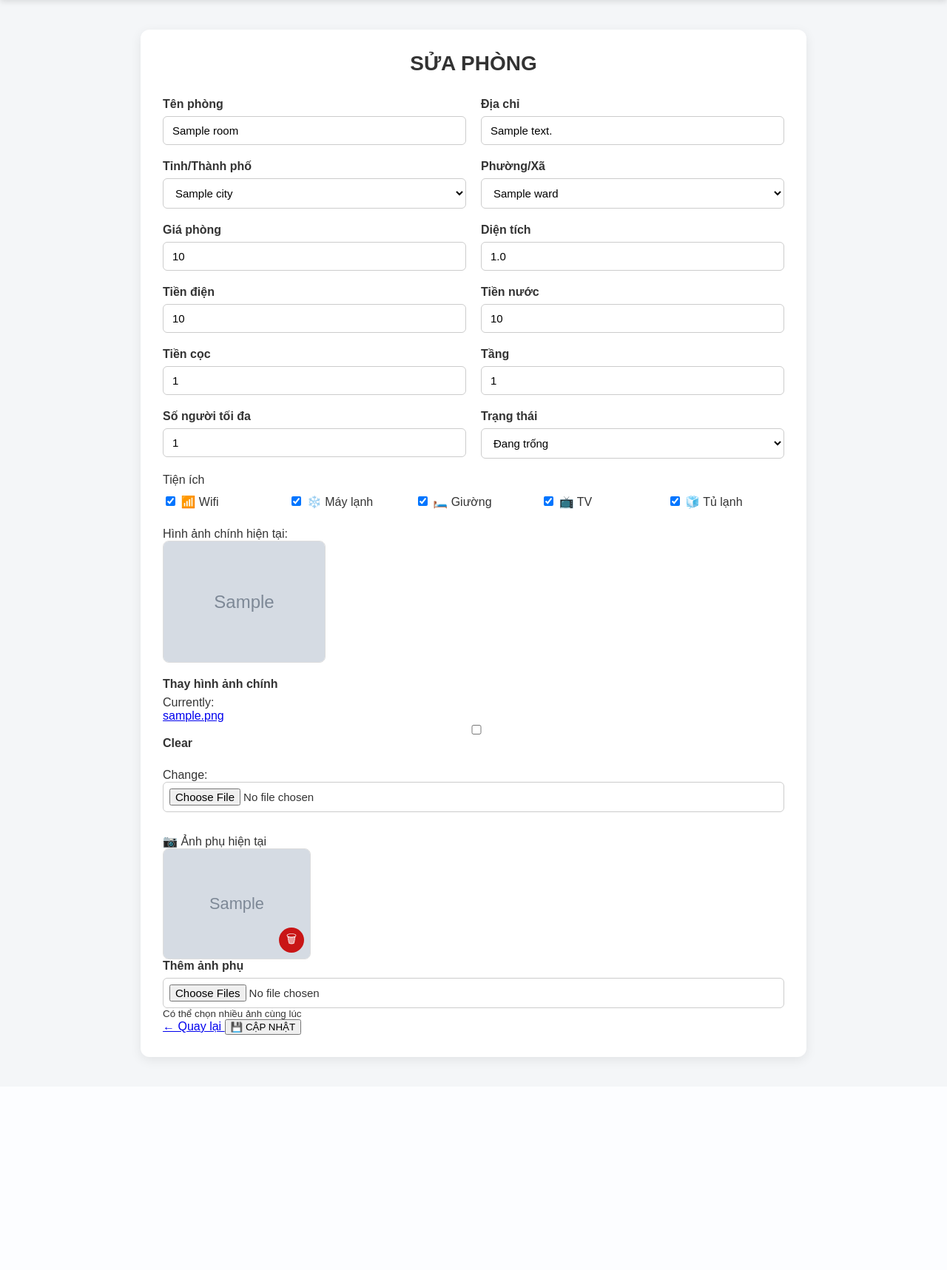
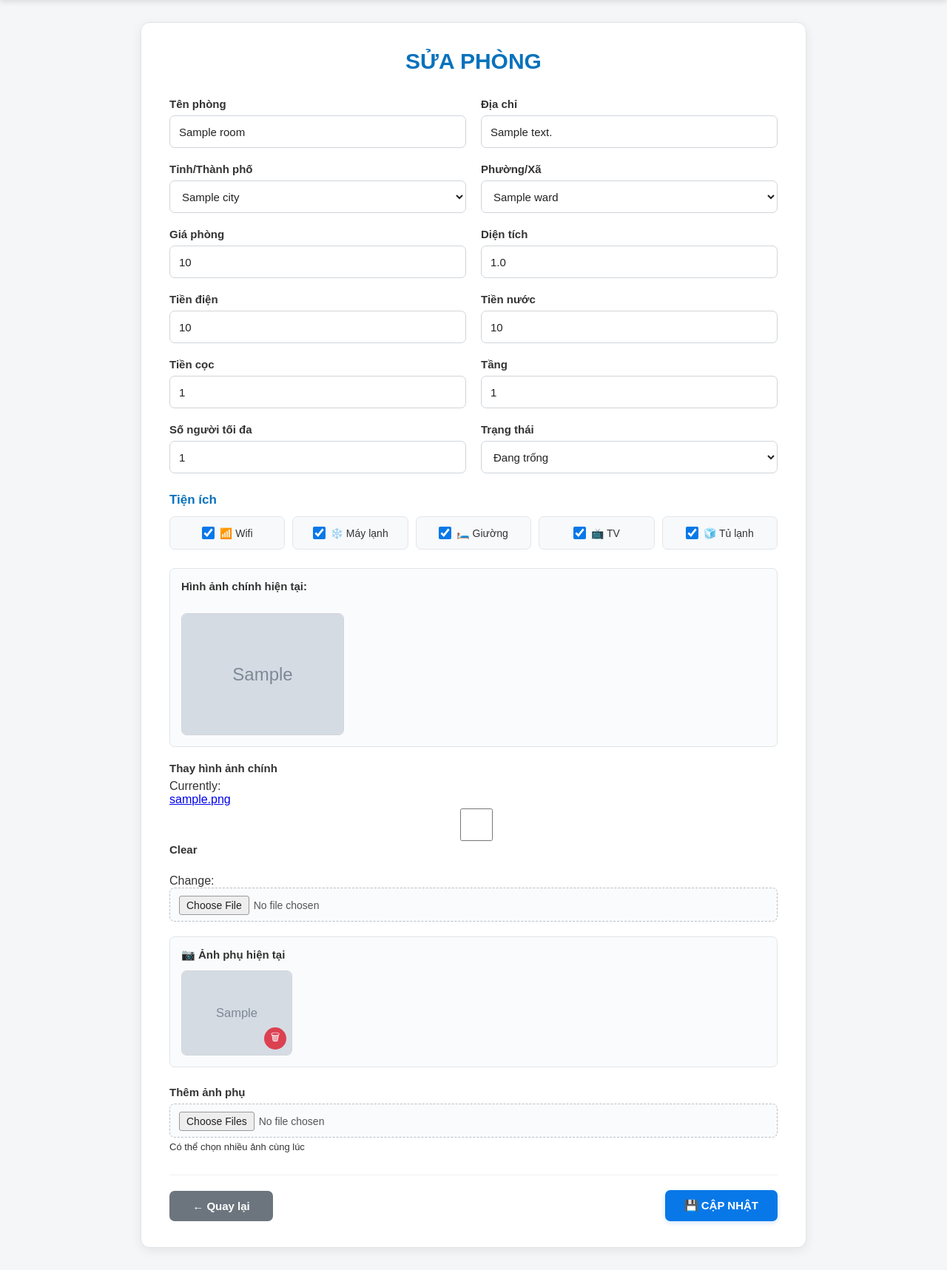
Before and after one commit to kuroutranb10-sys/room-rental-django, a Django app: page /rooms/edit/1/ in a window 1280 px wide. Shown: the part 65-1782 px from the top of the page at 74% size. Before the commit the page ends 1503 px from the top, so only its background shows below. Run offline with Django 4.2, Linux system fonts and the light colour scheme; a user stored in the database is signed in; tables that the repository leaves empty hold one stand-in row (values such as "Sample post"); grey boxes marked "Sample" are stand-in pictures.

Commit message:
Update edit room CSS

```diff
--- a/rooms/static/css/edit_room.css
+++ b/rooms/static/css/edit_room.css
@@ -1,15 +1,13 @@
-/* =========================================================
-   EDIT ROOM
-   ========================================================= */
-
 /* =========================
    CONTAINER
 ========================= */
 
 .container {
     width: 900px;
+
     max-width: calc(100% - 40px);
-    margin: 40px auto;
+
+    margin: 30px auto;
 }
 
 
@@ -18,10 +16,16 @@
 ========================= */
 
 .form-box {
-    background: #ffffff;
-    padding: 30px;
+    background: white;
+
+    padding: 35px 38px;
+
     border-radius: 12px;
-    box-shadow: 0 4px 15px rgba(0, 0, 0, 0.08);
+
+    border: 1px solid #e1e5e9;
+
+    box-shadow:
+        0 4px 15px rgba(0, 0, 0, 0.07);
 }
 
 
@@ -29,10 +33,16 @@
    TITLE
 ========================= */
 
-.form-box h1 {
-    margin: 0 0 30px;
+h1 {
     text-align: center;
-    font-size: 28px;
+
+    color: #0872bd;
+
+    font-size: 30px;
+
+    margin: 0 0 32px;
+
+    font-weight: bold;
 }
 
 
@@ -42,8 +52,44 @@
 
 .form-row {
     display: grid;
-    grid-template-columns: 1fr 1fr;
+
+    grid-template-columns:
+        repeat(2, minmax(0, 1fr));
+
     gap: 20px;
+
+    margin-bottom: 20px;
+}
+
+
+/* =========================
+   ADDRESS ROW
+========================= */
+
+.address-row {
+    display: grid;
+
+    grid-template-columns:
+        repeat(2, minmax(0, 1fr));
+
+    gap: 20px;
+
+    margin-bottom: 20px;
+}
+
+
+/* =========================
+   ADDRESS DETAIL
+========================= */
+
+.address-detail {
+    display: grid;
+
+    grid-template-columns:
+        repeat(2, minmax(0, 1fr));
+
+    gap: 20px;
+
     margin-bottom: 20px;
 }
 
@@ -54,42 +100,69 @@
 
 .form-group {
     display: flex;
+
     flex-direction: column;
+
+    min-width: 0;
 }
 
+
 .form-group label {
+    font-weight: bold;
+
     margin-bottom: 7px;
-    font-weight: 600;
-}
 
-.form-group input,
-.form-group select,
-.form-group textarea {
-    width: 100%;
-    box-sizing: border-box;
-    padding: 10px 12px;
-    border: 1px solid #cccccc;
-    border-radius: 6px;
+    color: #333;
+
     font-size: 15px;
-    font-family: inherit;
-    background: #ffffff;
-}
-
-.form-group textarea {
-    min-height: 100px;
-    resize: vertical;
 }
 
 
 /* =========================
-   INPUT FOCUS
+   INPUT + SELECT
 ========================= */
 
+.form-group input,
+.form-group select {
+    width: 100%;
+
+    height: 44px;
+
+    padding: 0 12px;
+
+    border: 1px solid #d0d5da;
+
+    border-radius: 7px;
+
+    background: white;
+
+    color: #222;
+
+    font-size: 15px;
+
+    outline: none;
+
+    transition:
+        border-color 0.2s,
+        box-shadow 0.2s,
+        background 0.2s;
+
+    box-sizing: border-box;
+}
+
+
+.form-group input:hover,
+.form-group select:hover {
+    border-color: #aeb7c0;
+}
+
+
 .form-group input:focus,
-.form-group select:focus,
-.form-group textarea:focus {
-    outline: none;
-    border-color: #333333;
+.form-group select:focus {
+    border-color: #087bea;
+
+    box-shadow:
+        0 0 0 3px rgba(8, 123, 234, 0.12);
 }
 
 
@@ -98,79 +171,109 @@
 ========================= */
 
 .form-group select:disabled {
-    background: #f2f2f2;
-    color: #888888;
+    background: #f1f3f5;
+
+    color: #999;
+
     cursor: not-allowed;
 }
 
 
 /* =========================
-   ADDRESS
+   FULL WIDTH
 ========================= */
 
-.address-row {
-    display: grid;
-    grid-template-columns: 1fr 1fr;
-    gap: 20px;
-    margin-bottom: 20px;
-}
-
-.address-detail {
-    margin-bottom: 20px;
+.form-group.full-width {
+    grid-column: 1 / -1;
 }
 
 
 /* =========================
-   FIELD ERROR
+   CHECKBOX TITLE
 ========================= */
 
-.field-error {
-    margin-top: 5px;
-    color: #d93025;
-    font-size: 13px;
+.checkbox-title {
+    font-weight: bold;
+
+    margin-top: 26px;
+
+    margin-bottom: 12px;
+
+    font-size: 17px;
+
+    color: #0872bd;
 }
 
 
 /* =========================
-   CHECKBOXES
+   CHECKBOX GROUP
 ========================= */
 
 .checkbox-group {
     display: grid;
-    grid-template-columns: repeat(5, 1fr);
-    gap: 12px;
-    margin-top: 10px;
+
+    grid-template-columns:
+        repeat(5, minmax(0, 1fr));
+
+    gap: 10px;
+
     margin-bottom: 25px;
 }
 
-.checkbox-item {
+
+.checkbox-group label {
     display: flex;
+
     align-items: center;
+
+    justify-content: center;
+
     gap: 7px;
-}
 
-.checkbox-item input {
-    width: auto;
-    margin: 0;
-}
+    min-height: 45px;
 
-.checkbox-item label {
-    margin: 0;
-    font-weight: normal;
+    background: #f7f9fb;
+
+    border: 1px solid #e3e7eb;
+
+    padding: 10px 8px;
+
+    border-radius: 7px;
+
     cursor: pointer;
+
+    font-size: 14px;
+
+    transition:
+        background 0.2s,
+        border-color 0.2s,
+        box-shadow 0.2s,
+        transform 0.1s;
 }
 
 
-/* =========================
-   IMAGE SECTION
-   ========================= */
+.checkbox-group label:hover {
+    background: #eef6ff;
 
-.image-section {
-    margin-top: 30px;
+    border-color: #b9d9f5;
+
+    box-shadow:
+        0 2px 6px rgba(0, 0, 0, 0.05);
+
+    transform: translateY(-1px);
 }
 
-.image-section h3 {
-    margin-bottom: 15px;
+
+.checkbox-group input[type="checkbox"] {
+    width: 17px;
+
+    height: 17px;
+
+    margin: 0;
+
+    cursor: pointer;
+
+    accent-color: #0878e8;
 }
 
 
@@ -179,16 +282,45 @@
 ========================= */
 
 .current-image {
+    margin-top: 20px;
+
     margin-bottom: 20px;
+
+    padding: 15px;
+
+    background: #fafbfc;
+
+    border: 1px solid #e1e5e9;
+
+    border-radius: 7px;
 }
+
+
+.current-image label {
+    display: block;
+
+    font-weight: bold;
+
+    margin-bottom: 10px;
+
+    color: #333;
+
+    font-size: 15px;
+}
+
 
 .current-image img {
     display: block;
+
     width: 220px;
+
     height: 165px;
+
     object-fit: cover;
-    border-radius: 8px;
-    border: 1px solid #dddddd;
+
+    border-radius: 7px;
+
+    border: 1px solid #d0d5da;
 }
 
 
@@ -197,11 +329,34 @@
 ========================= */
 
 .current-images {
-    margin-top: 30px;
+    margin-top: 20px;
+
+    margin-bottom: 25px;
+
+    padding: 15px;
+
+    background: #fafbfc;
+
+    border: 1px solid #e1e5e9;
+
+    border-radius: 7px;
 }
 
-.current-images h3 {
-    margin-bottom: 15px;
+
+/* =========================
+   CURRENT IMAGES TITLE
+========================= */
+
+.current-images-title {
+    display: block;
+
+    margin-bottom: 12px;
+
+    font-weight: bold;
+
+    color: #333;
+
+    font-size: 15px;
 }
 
 
@@ -211,8 +366,10 @@
 
 .gallery {
     display: flex;
+
     flex-wrap: wrap;
-    gap: 15px;
+
+    gap: 12px;
 }
 
 
@@ -222,18 +379,28 @@
 
 .gallery-item {
     position: relative;
-    width: 200px;
-    height: 150px;
+
+    width: 150px;
+
+    height: 115px;
+
     overflow: hidden;
-    border-radius: 8px;
-    background: #f5f5f5;
-    border: 1px solid #dddddd;
+
+    border-radius: 7px;
+
+    border: 1px solid #d0d5da;
+
+    background: #f7f9fb;
 }
 
+
 .gallery-item img {
+    display: block;
+
     width: 100%;
+
     height: 100%;
-    display: block;
+
     object-fit: cover;
 }
 
@@ -244,77 +411,211 @@
 
 .delete-image-button {
     position: absolute;
-    right: 8px;
-    bottom: 8px;
 
-    width: 34px;
-    height: 34px;
+    right: 7px;
+
+    bottom: 7px;
+
+    width: 30px;
+
+    height: 30px;
 
     display: flex;
+
     align-items: center;
+
     justify-content: center;
 
+    padding: 0;
+
     border: none;
+
     border-radius: 50%;
 
-    background: rgba(200, 0, 0, 0.9);
-    color: #ffffff;
+    background: rgba(220, 53, 69, 0.92);
 
-    font-size: 16px;
+    color: white;
+
+    font-size: 14px;
+
     cursor: pointer;
 
-    transition: 0.2s ease;
+    transition:
+        background 0.2s,
+        transform 0.15s;
 }
 
+
 .delete-image-button:hover {
-    background: rgba(160, 0, 0, 1);
+    background: #c82333;
+
     transform: scale(1.05);
 }
 
+
 .delete-image-button:disabled {
     opacity: 0.6;
+
     cursor: not-allowed;
+
     transform: none;
 }
 
 
 /* =========================
-   FILE INPUT
+   UPLOAD IMAGE
 ========================= */
 
-.form-group input[type="file"] {
-    padding: 8px;
+input[type="file"] {
+    width: 100%;
+
+    min-height: 46px;
+
+    padding: 10px 12px;
+
+    border: 1px dashed #b8c0c8;
+
+    border-radius: 7px;
+
+    background: #fafbfc;
+
+    color: #555;
+
+    font-size: 14px;
+
+    cursor: pointer;
+
+    box-sizing: border-box;
+
+    transition:
+        border-color 0.2s,
+        background 0.2s;
+}
+
+
+input[type="file"]:hover {
+    border-color: #0878e8;
+
+    background: #f5faff;
+}
+
+
+/* =========================
+   FILE SELECT BUTTON
+========================= */
+
+input[type="file"]::file-selector-button {
+    padding: 4px 9px;
+
+    margin-right: 6px;
+
+    border: 1px solid #999;
+
+    border-radius: 3px;
+
+    background: #eeeeee;
+
+    color: #222;
+
+    font-size: 14px;
+
     cursor: pointer;
 }
 
 
 /* =========================
-   BUTTONS
+   MULTIPLE IMAGE HELP
 ========================= */
 
-.form-buttons {
-    display: flex;
-    justify-content: space-between;
-    gap: 15px;
-    margin-top: 30px;
+.multiple-image-help {
+    display: block;
+
+    margin-top: 5px;
+
+    color: #333;
+
+    font-size: 13px;
 }
 
-.form-buttons a,
-.form-buttons button {
-    min-width: 150px;
-    padding: 12px 20px;
 
+/* =========================
+   BUTTON AREA
+========================= */
+
+.buttons {
+    display: flex;
+
+    justify-content: space-between;
+
+    align-items: center;
+
+    margin-top: 30px;
+
+    padding-top: 20px;
+
+    border-top: 1px solid #edf0f2;
+}
+
+
+/* =========================
+   BUTTON
+========================= */
+
+.button {
     border: none;
-    border-radius: 6px;
 
-    font-size: 15px;
-    font-weight: 600;
+    padding: 12px 26px;
 
-    text-align: center;
+    min-width: 140px;
+
+    border-radius: 7px;
+
     text-decoration: none;
 
     cursor: pointer;
-    box-sizing: border-box;
+
+    font-size: 15px;
+
+    font-weight: bold;
+
+    text-align: center;
+
+    transition:
+        background 0.2s,
+        transform 0.15s,
+        box-shadow 0.2s;
+}
+
+
+.button:hover {
+    transform: translateY(-1px);
+}
+
+
+.button:active {
+    transform: translateY(0);
+}
+
+
+/* =========================
+   SAVE BUTTON
+========================= */
+
+.save-button {
+    background: #0878e8;
+
+    color: white;
+
+    box-shadow:
+        0 2px 6px rgba(8, 120, 232, 0.2);
+}
+
+
+.save-button:hover {
+    background: #066dcc;
+
+    box-shadow:
+        0 4px 10px rgba(8, 120, 232, 0.25);
 }
 
 
@@ -322,96 +623,167 @@
    BACK BUTTON
 ========================= */
 
-.btn-back {
-    background: #eeeeee;
-    color: #333333;
+.back-button {
+    background: #6c757d;
+
+    color: white;
 }
 
-.btn-back:hover {
-    background: #dddddd;
+
+.back-button:hover {
+    background: #5c636a;
 }
 
 
 /* =========================
-   SUBMIT BUTTON
+   ERROR
 ========================= */
 
-.btn-submit {
-    background: #333333;
-    color: #ffffff;
-}
+.errorlist {
+    color: #dc3545;
 
-.btn-submit:hover {
-    background: #111111;
-}
+    margin: 5px 0 0;
 
-.btn-submit:disabled {
-    opacity: 0.6;
-    cursor: not-allowed;
+    padding-left: 20px;
+
+    font-size: 13px;
+
+    line-height: 1.5;
 }
 
 
 /* =========================
-   RESPONSIVE
+   FIELD ERROR
 ========================= */
 
-@media (max-width: 768px) {
-
-    .container {
-        max-width: calc(100% - 30px);
-        margin: 25px auto;
-    }
-
-    .form-box {
-        padding: 20px;
-    }
-
-    .form-row,
-    .address-row {
-        grid-template-columns: 1fr;
-        gap: 15px;
-    }
-
-    .checkbox-group {
-        grid-template-columns: repeat(3, 1fr);
-    }
-
-    .gallery-item {
-        width: calc(50% - 8px);
-        height: 150px;
-    }
-
-    .form-buttons {
-        flex-direction: column;
-    }
-
-    .form-buttons a,
-    .form-buttons button {
-        width: 100%;
-    }
+.form-group input:invalid:not(:placeholder-shown) {
+    border-color: #dc3545;
 }
 
 
-@media (max-width: 480px) {
+/* =========================
+   RESPONSIVE - TABLET
+========================= */
+
+@media (max-width: 800px) {
+
+    .container {
+        width: 100%;
+
+        max-width: calc(100% - 30px);
+    }
+
+
+    .form-box {
+        padding: 30px 25px;
+    }
+
+
+    .checkbox-group {
+        grid-template-columns:
+            repeat(3, 1fr);
+    }
+
+}
+
+
+/* =========================
+   RESPONSIVE - MOBILE
+========================= */
+
+@media (max-width: 600px) {
+
+    .header {
+        height: 60px;
+
+        padding: 0 20px;
+
+        font-size: 25px;
+    }
+
 
     .container {
         max-width: calc(100% - 20px);
+
+        margin: 15px auto;
     }
 
+
     .form-box {
-        padding: 15px;
+        padding: 25px 18px;
+
+        border-radius: 10px;
     }
 
-    .form-box h1 {
-        font-size: 23px;
+
+    h1 {
+        font-size: 26px;
+
+        margin-bottom: 25px;
     }
 
-    .checkbox-group {
-        grid-template-columns: repeat(2, 1fr);
+
+    .form-row,
+    .address-row,
+    .address-detail {
+        grid-template-columns: 1fr;
+
+        gap: 16px;
+
+        margin-bottom: 16px;
     }
 
+
+    .checkbox-group {
+        grid-template-columns:
+            repeat(2, 1fr);
+
+        gap: 8px;
+    }
+
+
+    .checkbox-group label {
+        justify-content: flex-start;
+
+        padding-left: 12px;
+    }
+
+
+    .current-image,
+    .current-images {
+        padding: 12px;
+    }
+
+
+    .current-image img {
+        width: 100%;
+
+        max-width: 220px;
+
+        height: auto;
+
+        aspect-ratio: 4 / 3;
+    }
+
+
     .gallery-item {
+        width: calc(50% - 6px);
+
+        height: 130px;
+    }
+
+
+    .buttons {
+        flex-direction: column-reverse;
+
+        gap: 10px;
+
+        align-items: stretch;
+    }
+
+
+    .button {
         width: 100%;
-        height: 180px;
     }
+
 }
```
Lines whose indentation alone changed are shown as unchanged.
